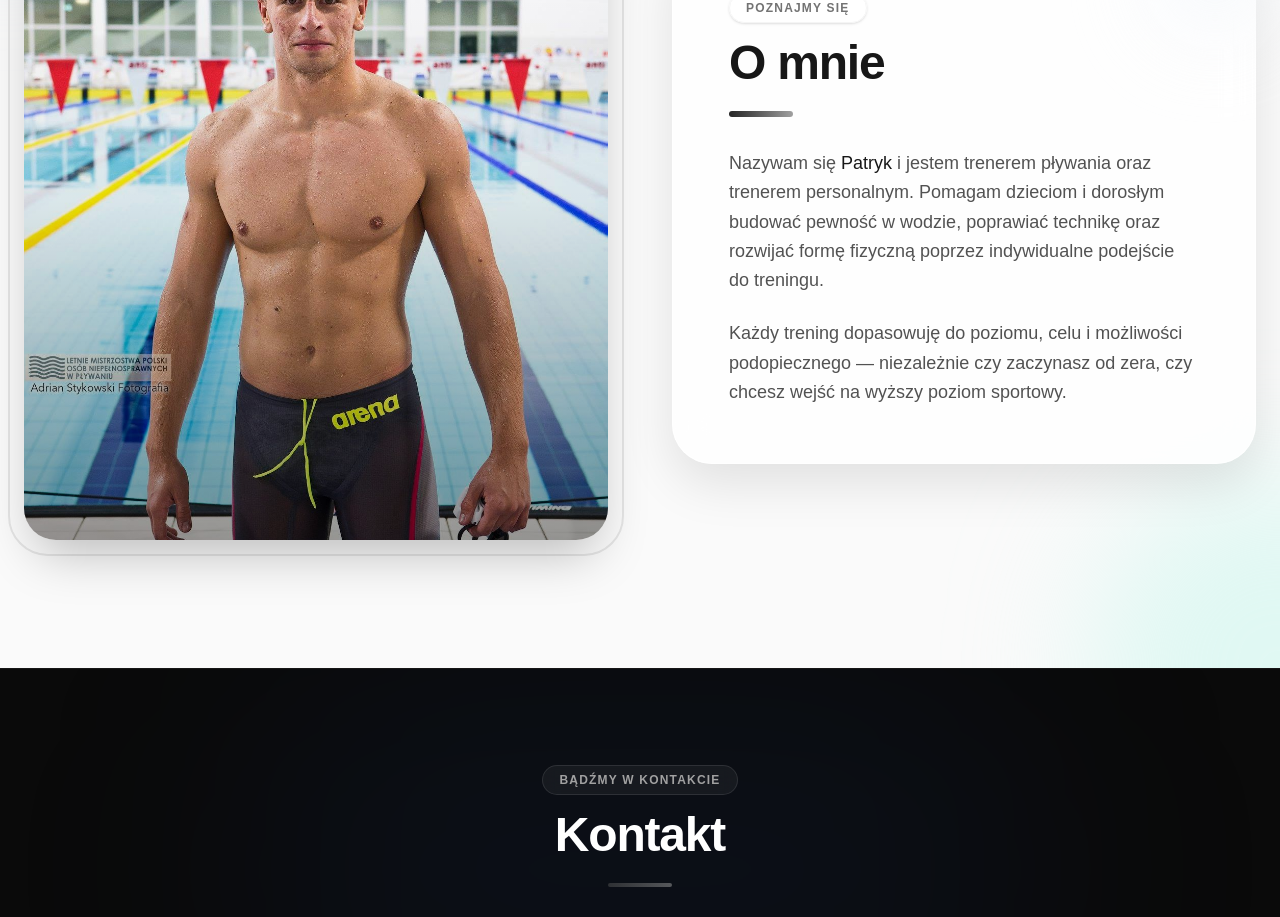
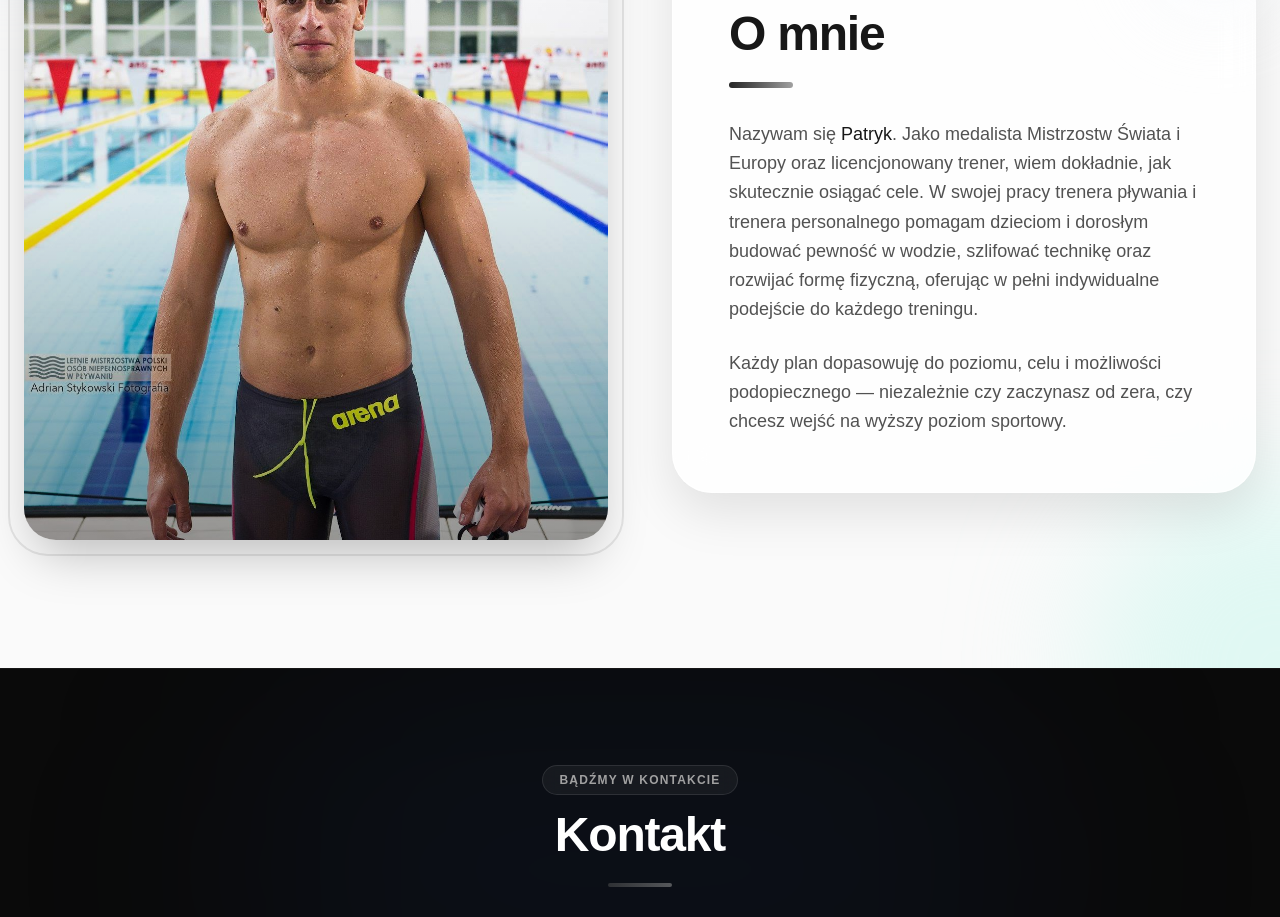
Before and after one commit to patkarlinski/trener-app, a Next.js app: page / in a window 1280 px wide. Shown: the part 1780-2697 px from the top of the page. Built offline with nearby package versions, Linux system fonts and the light colour scheme.

Commit message:
about description

```diff
--- a/sections/About.tsx
+++ b/sections/About.tsx
@@ -52,13 +52,13 @@ export default function About() {
               <div className="w-16 h-1.5 bg-gradient-to-r from-neutral-800 to-neutral-400 mb-8 rounded-full" />
 
               <div className="space-y-6 text-lg leading-relaxed text-neutral-600">
-                <p>
-                  Nazywam się <strong className="text-neutral-900 font-medium">Patryk</strong> i jestem trenerem pływania oraz trenerem personalnym. Pomagam dzieciom i dorosłym budować pewność w wodzie, poprawiać technikę oraz rozwijać formę fizyczną poprzez indywidualne podejście do treningu.
-                </p>
+          <p>
+  Nazywam się <strong className="text-neutral-900 font-medium">Patryk</strong>. Jako medalista Mistrzostw Świata i Europy oraz licencjonowany trener, wiem dokładnie, jak skutecznie osiągać cele. W swojej pracy trenera pływania i trenera personalnego pomagam dzieciom i dorosłym budować pewność w wodzie, szlifować technikę oraz rozwijać formę fizyczną, oferując w pełni indywidualne podejście do każdego treningu.
+</p>
 
-                <p>
-                  Każdy trening dopasowuję do poziomu, celu i możliwości podopiecznego — niezależnie czy zaczynasz od zera, czy chcesz wejść na wyższy poziom sportowy.
-                </p>
+<p>
+  Każdy plan dopasowuję do poziomu, celu i możliwości podopiecznego — niezależnie czy zaczynasz od zera, czy chcesz wejść na wyższy poziom sportowy.
+</p>
               </div>
             </div>
           </div>
--- a/sections/Contact.tsx
+++ b/sections/Contact.tsx
@@ -61,7 +61,7 @@ export default function Contact() {
 
             {/* INSTAGRAM */}
             <a
-              href="https://instagram.com/twojprofil"
+              href="https://www.instagram.com/karlinski.patryk?igsh=MXJweTJycDhqZjg1eA%3D%3D&utm_source=qr"
               target="_blank"
               rel="noopener noreferrer"
               className="w-12 h-12 rounded-full bg-neutral-900 border border-white/10 flex items-center justify-center text-neutral-400 hover:text-white hover:border-white/30 hover:-translate-y-1 transition-all duration-300"
@@ -76,7 +76,7 @@ export default function Contact() {
 
             {/* FACEBOOK */}
             <a
-              href="https://facebook.com/twojprofil"
+              href="https://facebook.com/https://www.facebook.com/share/1ARViCP6Zj/?mibextid=wwXIfr"
               target="_blank"
               rel="noopener noreferrer"
               className="w-12 h-12 rounded-full bg-neutral-900 border border-white/10 flex items-center justify-center text-neutral-400 hover:text-white hover:border-white/30 hover:-translate-y-1 transition-all duration-300"
```
